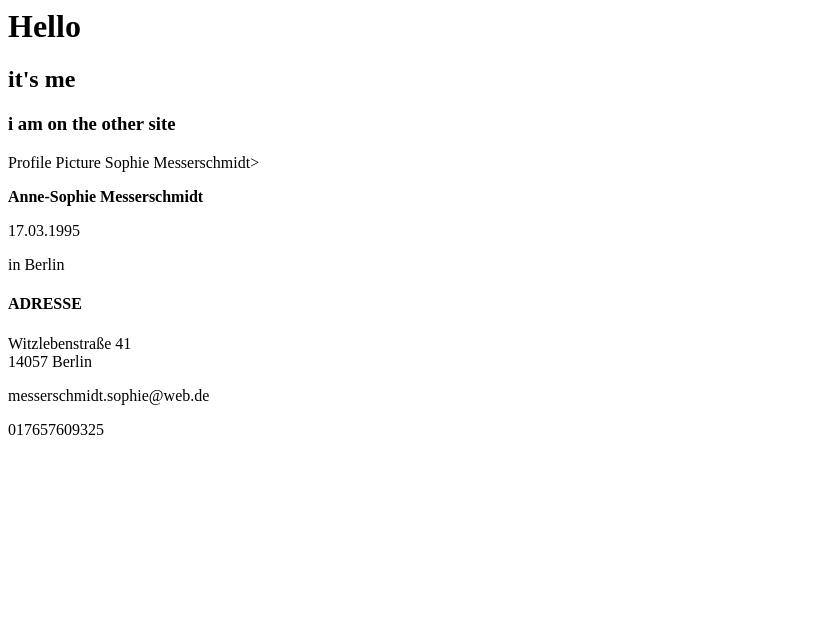
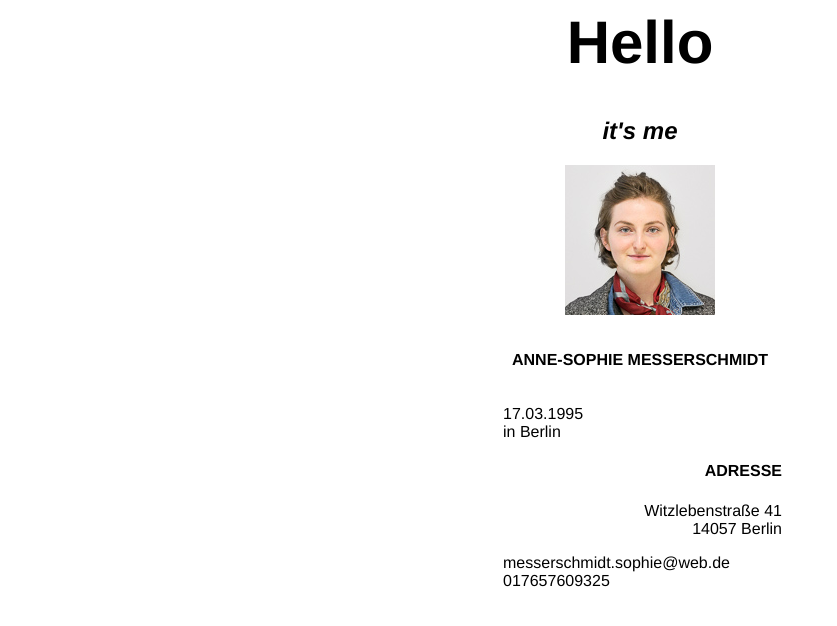
Before and after one commit to SophieMesserschmidt/CV, a plain HTML site: page index.html in a window 1280 px wide. Shown: the whole page, without its empty margins (0-837 px from the left). Drawn offline with Linux system fonts and the light colour scheme.

Commit message:
lebenslauf

```diff
--- /dev/null
+++ b/CSS/stylesheet.css
@@ -0,0 +1,44 @@
+body{
+  font-family: "helvetica";
+}
+
+.Überschrift {
+font-size: 60px;
+text-align:center;
+}
+
+.itsme {
+  text-align: center;
+}
+
+.image {
+  display: block;
+margin-left: auto;
+margin-right: auto;
+
+}
+
+.Name {
+   text-align: center;
+   font-kerning: 40;
+   letter-spacing: 0;
+   padding: 20px;
+}
+
+.birth {
+  margin-left: 495px;‚
+}
+.adress {
+  text-align: right;
+  margin-right: 490px;
+}
+.street {
+  text-align: right;
+  margin-right: 490px;
+}
+.plz {
+  margin-left: 655px;
+}
+.mail {
+  margin-left: 495px;
+}
--- a/index.html
+++ b/index.html
@@ -2,24 +2,32 @@
 <head>
  <meta charset="utf-8">
  <title>Mein erstes HTML-Dokument</title>
+ <link href="css/stylesheet.css" rel="stylesheet" type="text/css" />
 </head>
 <body>
-  <h1>Hello</h1>
-  <h2>it's me</h2>
-  <h3>i am on the other site</h3>
 
- <img scr="AMesserschmidt.jpg"<alt>Profile Picture Sophie Messerschmidt>
 
-  <p><strong>Anne-Sophie Messerschmidt</strong></p>
-  <p>17.03.1995</p>
-  <p>in Berlin</p>
 
-  <h4>ADRESSE</h4>
-  <p>Witzlebenstraße 41<br>
-    14057 Berlin</p>
+   <h1 class="Überschrift">Hello</h1>
+   <h2 class="itsme"><em>it's me</em></h2>
 
-    <p>messerschmidt.sophie@web.de</p>
-    <p>017657609325</p>
+    <img class="image" src="images/AMesserschmidt.jpg" alt="Profile Picture Sophie Messerschmidt"  >
+
+
+     <p class="Name"><strong>ANNE-SOPHIE MESSERSCHMIDT</strong></p>
+     <p class="birth">17.03.1995 <br>
+                 in Berlin</p>
+
+
+
+   <h4 class="adress">ADRESSE</h4>
+    <p class="street">Witzlebenstraße 41<br>
+       14057 Berlin</p>
+
+    <p class="mail">messerschmidt.sophie@web.de<br>
+       017657609325</p>
+
+
 
 
 
```
